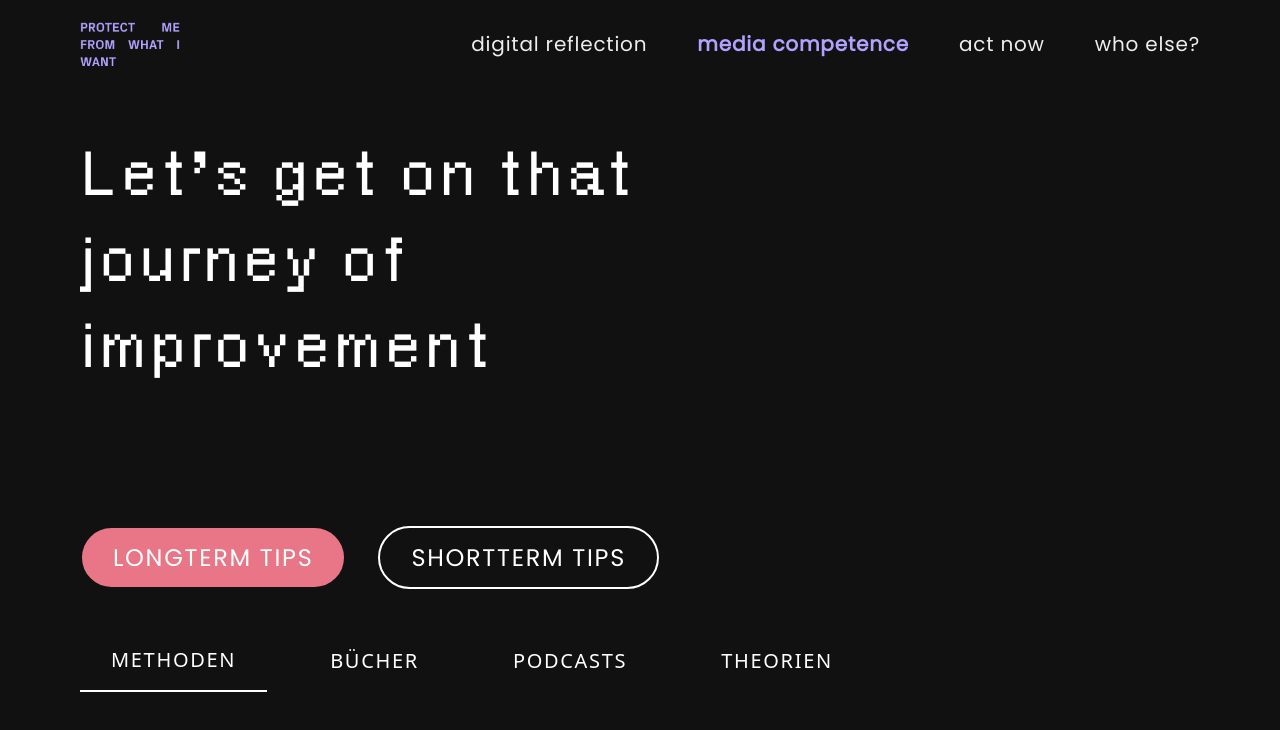
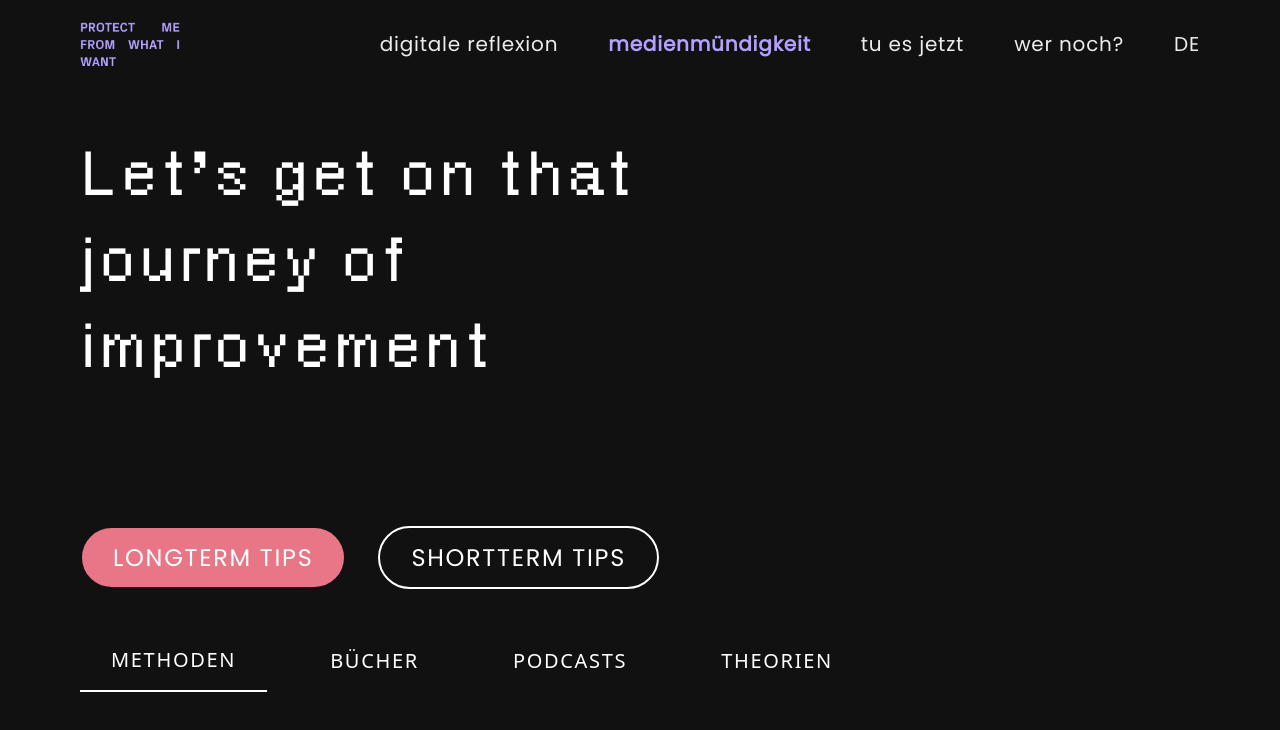
Before and after one commit to jannesblobel/Protect-me-from-what-i-want, a React (Vite) app in the folder ProtectMeFromWhatIWant/: page /media-competence in a window 1280 px wide. Shown: the top 730 px of the page. Built offline with nearby package versions, Linux system fonts and the light colour scheme.

Commit message:
added language switcher

```diff
--- a/ProtectMeFromWhatIWant/package.json
+++ b/ProtectMeFromWhatIWant/package.json
@@ -23,6 +23,7 @@
     "three": "^0.160.0"
   },
   "devDependencies": {
+    "@types/node": "^20.11.5",
     "@types/react": "^18.2.43",
     "@types/react-dom": "^18.2.17",
     "@typescript-eslint/eslint-plugin": "^6.14.0",
--- a/ProtectMeFromWhatIWant/src/App.tsx
+++ b/ProtectMeFromWhatIWant/src/App.tsx
@@ -2,12 +2,14 @@
 import Experience from "./components/Experience";
 import DigitalReflection from "./pages/DigitalReflection";
 import MediaCompetence from "./pages/MediaCompetence";
+
 // import ScrollManager from "./components/ScrollManager";
 
 // import React from "react";
 
 import { Route, BrowserRouter as Router, Routes } from "react-router-dom";
 import Navbar from "./components/Navbar";
+import { LanguageProvider } from "./language/LanguageContext";
 
 function App() {
   // const [section, setSection] = useState(0);
@@ -15,12 +17,14 @@ function App() {
 
   return (
     <Router>
+      <LanguageProvider>
         <Navbar />
         <Routes>
           <Route path="/" element={<Experience pages={pages} />} />
           <Route path="/digital-reflection" element={<DigitalReflection />} />
           <Route path="/media-competence" element={<MediaCompetence />} />
         </Routes>
+      </LanguageProvider>
     </Router>
   );
 }
--- a/ProtectMeFromWhatIWant/src/components/Navbar.tsx
+++ b/ProtectMeFromWhatIWant/src/components/Navbar.tsx
@@ -1,9 +1,16 @@
 import { NavLink } from "react-router-dom";
 import logo from "../assets/logo2.png";
 import "./styles/Navbar.css";
-// import DigitalReflection from '../pages/digital-reflection';
+
+import { useLanguage } from '../language/LanguageContext';
 
 export default function Navbar() {
+  const { language, changeLanguage, translations } = useLanguage();
+  const toggleLanguage = () => {
+    const newLanguage = language === 'de' ? 'en' : 'de';
+    changeLanguage(newLanguage);
+  };
+
   return (
     <nav className="navbar">
       <a href="/">
@@ -11,17 +18,18 @@ export default function Navbar() {
       </a>
       <div className="nav-tabs">
         <NavLink to="/digital-reflection" className={({ isActive }) => (isActive ? "tab active" : "tab")}>
-          digital reflection
+            {translations['navTab1']}
         </NavLink>
         <NavLink to="/media-competence" className={({ isActive }) => (isActive ? "tab active" : "tab")}>
-            media competence
+            {translations['navTab2']}
         </NavLink>
         <NavLink to="/act-now" className={({ isActive }) => (isActive ? "tab active" : "tab")}>
-            act now
+            {translations['navTab3']}
         </NavLink>
         <NavLink to="/who-else" className={({ isActive }) => (isActive ? "tab active" : "tab")}>
-            who else?
+            {translations['navTab4']}
         </NavLink>
+        <button className="tab language" onClick={toggleLanguage}>{language}</button>
       </div>
     </nav>
   );
--- a/ProtectMeFromWhatIWant/src/components/styles/DigitalReflection.css
+++ b/ProtectMeFromWhatIWant/src/components/styles/DigitalReflection.css
@@ -100,12 +100,13 @@
 
 .button-outline:active {
     /* background-color: #E87686; */
-    background-color: black;
-    border: 2px solid #B3A1FF;
+    background-color: #B3A1FF !important;
+    color: black !important;
+    /* border: 2px solid #B3A1FF; */
 }
 
 .button-outline-text:active {
-    color: #B3A1FF;
+    color: black !important;
 }
 
 .button-outline-text {
--- a/ProtectMeFromWhatIWant/src/components/styles/Navbar.css
+++ b/ProtectMeFromWhatIWant/src/components/styles/Navbar.css
@@ -43,3 +43,7 @@
     color: #b3a1ff;
     font-weight: 900;
 }
+
+.language {
+    text-transform: uppercase;
+}
--- /dev/null
+++ b/ProtectMeFromWhatIWant/src/language/LanguageContext.tsx
@@ -0,0 +1,45 @@
+import React, { createContext, useContext, useState } from 'react';
+import translationsData from './language.json';
+
+type LanguageContextType = {
+  language: string;
+  translations: Record<string, string>;
+  changeLanguage: (newLanguage: string) => void;
+};
+
+type LanguageProviderProps = {
+  children: React.ReactNode;
+};
+
+type TranslationsType = {
+  [key: string]: {
+    [key: string]: string;
+  };
+};
+
+const LanguageContext = createContext<LanguageContextType | undefined>(undefined);
+
+export const useLanguage = () => {
+  const context = useContext(LanguageContext);
+  if (!context) {
+    throw new Error('useLanguage must be used within a LanguageProvider');
+  }
+  return context;
+};
+
+export const LanguageProvider: React.FC<LanguageProviderProps> = ({ children }) => {
+  const [language, setLanguage] = useState('de');
+
+  const translations: TranslationsType = translationsData;
+
+  const changeLanguage = (newLanguage: string) => {
+    setLanguage(newLanguage);
+    console.log('Language changed to ' + newLanguage);
+  };
+
+  return (
+    <LanguageContext.Provider value={{ language, translations: translations[language], changeLanguage }}>
+      {children}
+    </LanguageContext.Provider>
+  );
+};
--- /dev/null
+++ b/ProtectMeFromWhatIWant/src/language/language.json
@@ -0,0 +1,15 @@
+{
+  "de": {
+    "navTab1": "Digitale Reflexion",
+    "navTab2": "Medienmündigkeit",
+    "navTab3": "Tu es jetzt",
+    "navTab4": "Wer noch?"
+  },
+
+  "en": {
+    "navTab1": "Digital reflection",
+    "navTab2": "Spotlight",
+    "navTab3": "Act now",
+    "navTab4": "Who else?"
+  }
+}
```
Also changed, not shown: 1 other file (tests, documents, lock files or other folders). Lines whose indentation alone changed are shown as unchanged.
